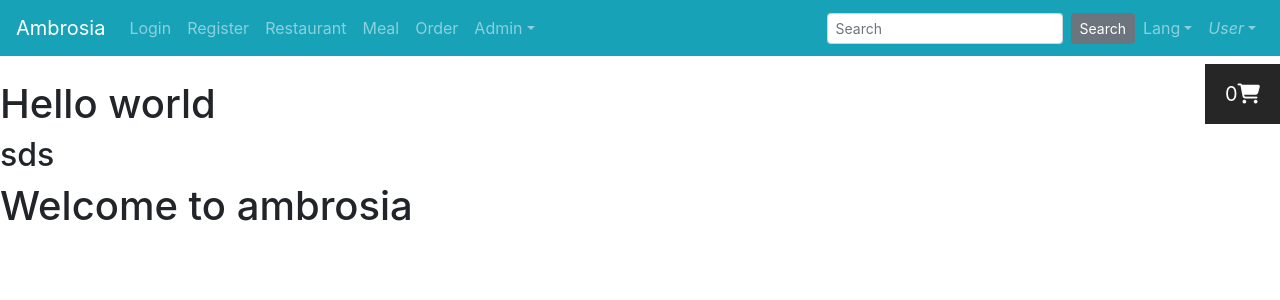
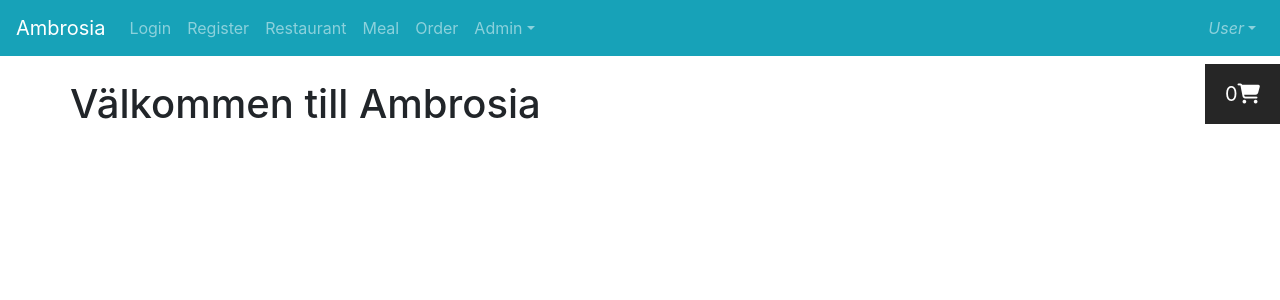
Before and after one commit to junhuhdev/ambrosia-web, a Vue app: page /restaurant-register-form in a window 1280 px wide. Shown: the top 300 px of the page. Built offline with nearby package versions, Linux system fonts and the light colour scheme.

Commit message:
removed unused links

```diff
--- a/src/App.vue
+++ b/src/App.vue
@@ -18,16 +18,16 @@
         </b-navbar-nav>
         <!-- Right aligned nav items -->
         <b-navbar-nav class="ml-auto">
-          <b-nav-form>
-            <b-form-input size="sm" class="mr-sm-2" placeholder="Search"></b-form-input>
-            <b-button size="sm" class="my-2 my-sm-0" type="submit">Search</b-button>
-          </b-nav-form>
-          <b-nav-item-dropdown text="Lang" right>
-            <b-dropdown-item href="#">EN</b-dropdown-item>
-            <b-dropdown-item href="#">ES</b-dropdown-item>
-            <b-dropdown-item href="#">RU</b-dropdown-item>
-            <b-dropdown-item href="#">FA</b-dropdown-item>
-          </b-nav-item-dropdown>
+          <!--          <b-nav-form>-->
+          <!--            <b-form-input size="sm" class="mr-sm-2" placeholder="Search"></b-form-input>-->
+          <!--            <b-button size="sm" class="my-2 my-sm-0" type="submit">Search</b-button>-->
+          <!--          </b-nav-form>-->
+          <!--          <b-nav-item-dropdown text="Lang" right>-->
+          <!--            <b-dropdown-item href="#">EN</b-dropdown-item>-->
+          <!--            <b-dropdown-item href="#">ES</b-dropdown-item>-->
+          <!--            <b-dropdown-item href="#">RU</b-dropdown-item>-->
+          <!--            <b-dropdown-item href="#">FA</b-dropdown-item>-->
+          <!--          </b-nav-item-dropdown>-->
           <b-nav-item-dropdown right>
             <!-- Using 'button-content' slot -->
             <template slot="button-content"><em>User</em></template>
--- a/src/views/home/HomePage.vue
+++ b/src/views/home/HomePage.vue
@@ -1,22 +1,20 @@
 <template>
-  <div>
-    <h1>Hello world</h1>
-    <h2>sds</h2>
-    <h1>{{title}}</h1>
-  </div>
+  <b-container>
+    <b-row>
+      <h1>Välkommen till Ambrosia</h1>
+    </b-row>
+  </b-container>
 </template>
-
 <script lang="ts">
-import Vue from "vue";
+  import Vue from 'vue';
 
   export default Vue.extend({
     data() {
       return {
-      title: "Welcome to ambrosia"
+        title: 'Welcome to ambrosia'
       };
     }
   });
 </script>
-
 <style scoped>
 </style>
```
Lines whose indentation alone changed are shown as unchanged.
